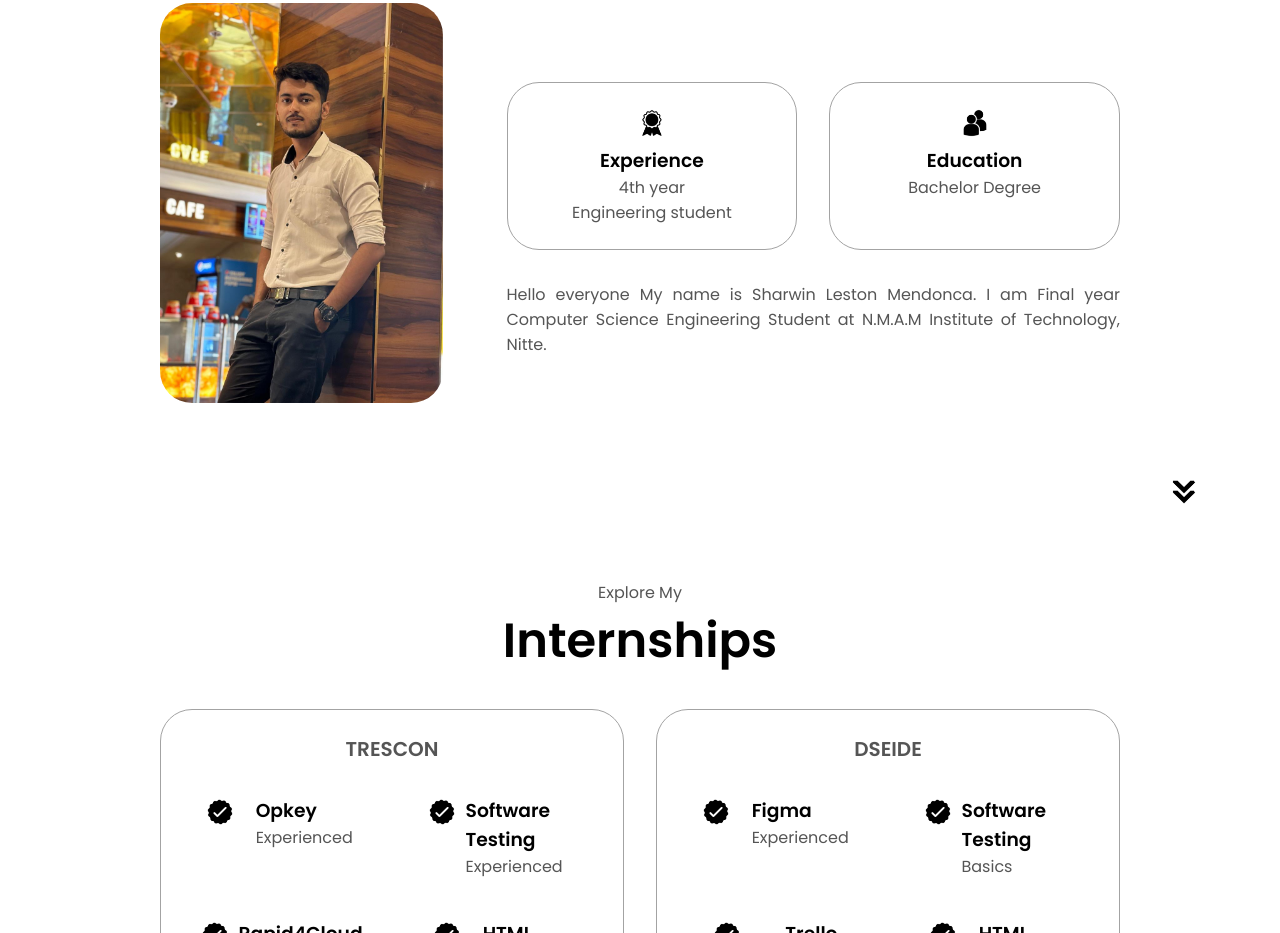
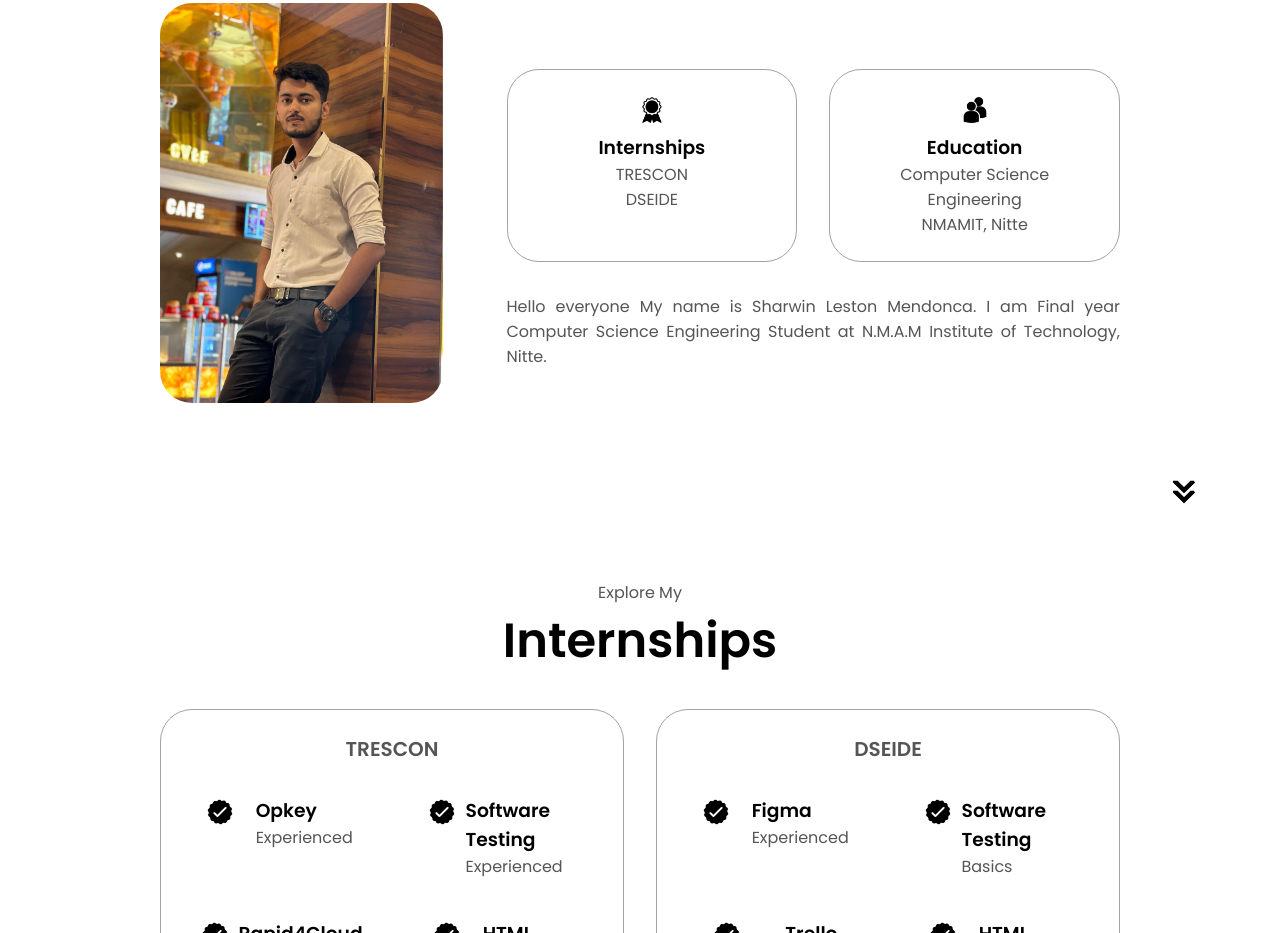
Before and after one commit to Sharwin0615/Portfolio_Project, a plain HTML site: page index.html in a window 1280 px wide. Shown: the part 1116-2049 px from the top of the page. Drawn offline with Linux system fonts and the light colour scheme.

Commit message:
Update index.html

```diff
--- a/index.html
+++ b/index.html
@@ -89,8 +89,8 @@
                 alt="experience picture"
                 class="icon"
               />
-              <h3>Experience</h3>
-              <p>4th year<br />Engineering student</p>
+              <h3>Internships</h3>
+              <p>TRESCON<br />DSEIDE</p>
             </div>
             <div class="details-container">
               <img
@@ -99,7 +99,10 @@
                 class="icon"
               />
               <h3>Education</h3>
-              <p>Bachelor Degree</p>
+              <p>
+                Computer Science Engineering <br />
+                NMAMIT, Nitte
+              </p>
             </div>
           </div>
           <div class="text-container">
```
